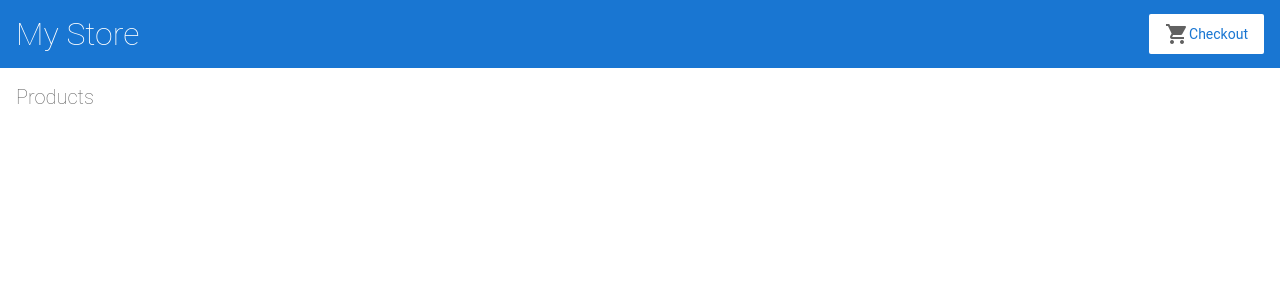
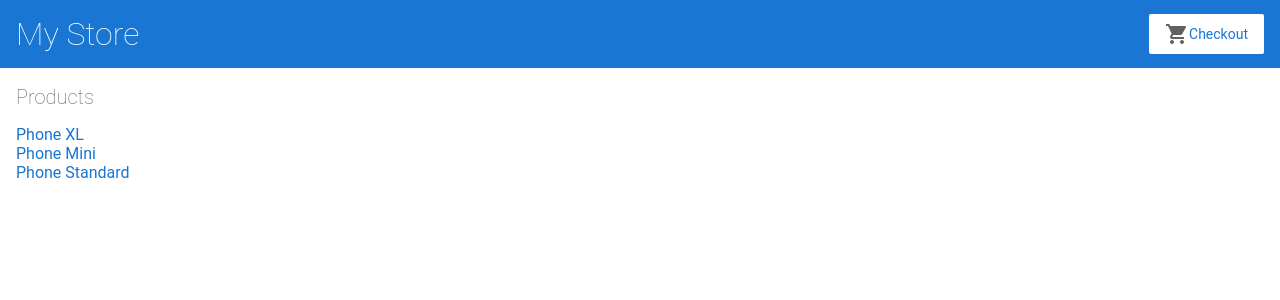
Before and after one commit to uenoarisa/7huf75, an Angular app: page / in a window 1280 px wide. Shown: the top 300 px of the page. Built offline with nearby package versions, Linux system fonts and the light colour scheme.

Commit message:
add: productリスト表示

```diff
--- a/src/app/product-list/product-list.component.html
+++ b/src/app/product-list/product-list.component.html
@@ -1,5 +1,10 @@
 <h2>Products</h2>
 
+<div *ngFor="let product of products">
+    <a [title]="product.name + ' details'">
+        {{ product.name }}
+    </a>
+</div>
 
 <!--
 Copyright Google LLC. All Rights Reserved.
```
